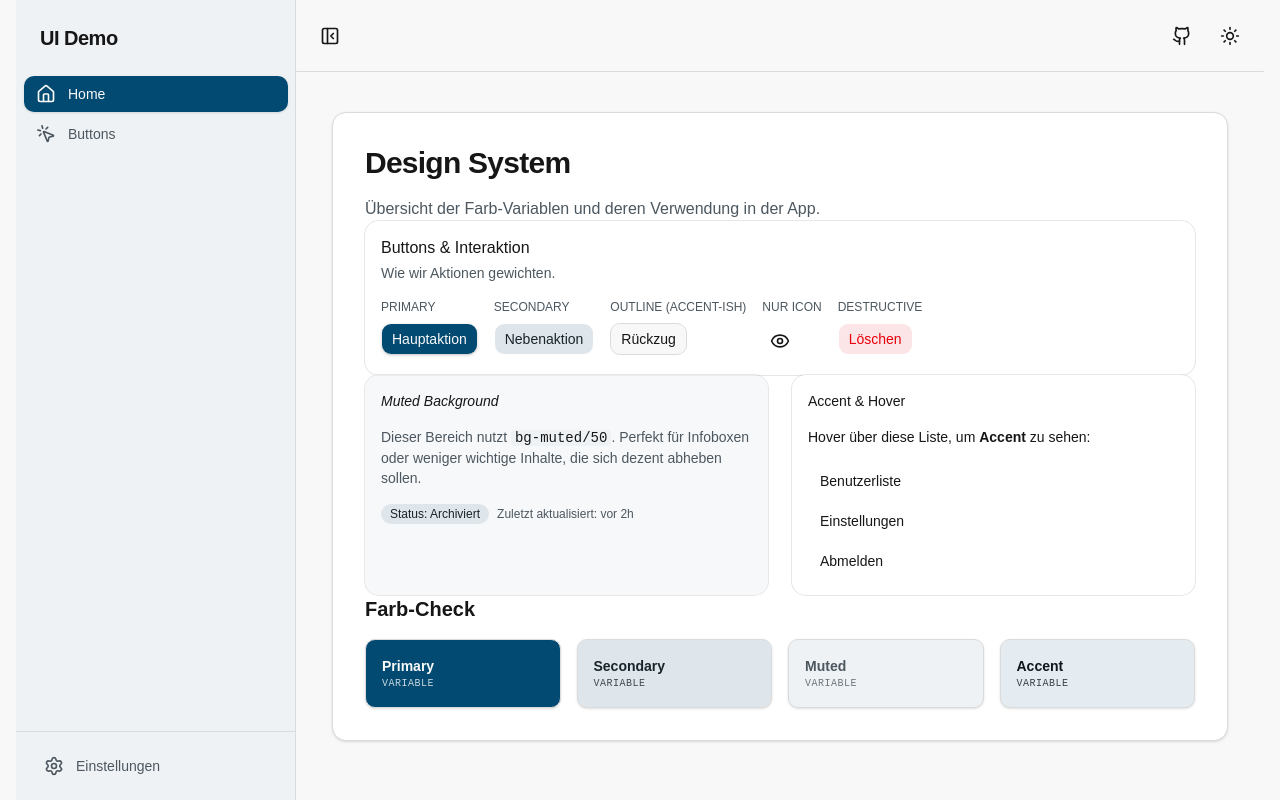
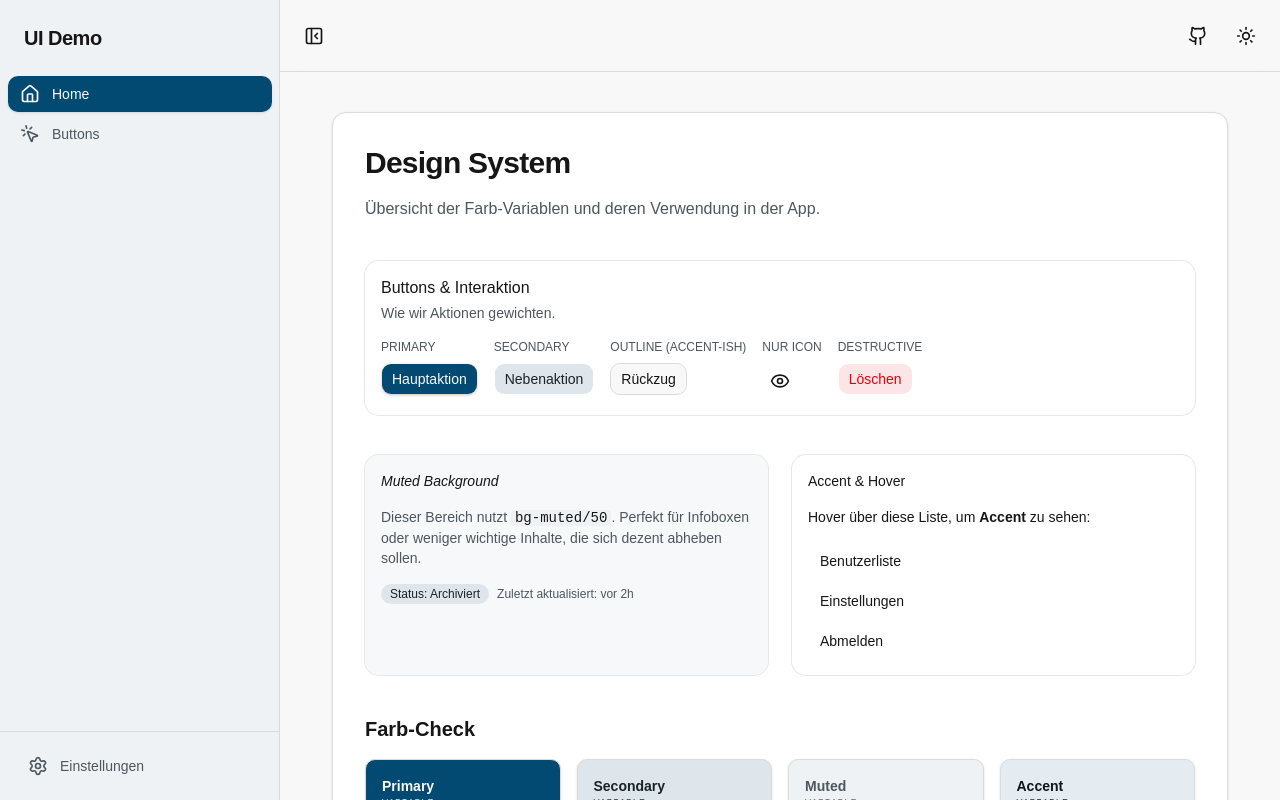
Before and after one commit to stefan8893/ui-demo, a React (Vite) app: page / in a window 1280 px wide. Built offline with nearby package versions, Linux system fonts and the light colour scheme.

Commit message:
ui styling fixes

```diff
--- a/src/components/style-guide/style-guide.tsx
+++ b/src/components/style-guide/style-guide.tsx
@@ -12,7 +12,7 @@ import { Eye } from 'lucide-react'
 
 export default function StyleGuide() {
   return (
-    <>
+    <div className="space-y-10">
       <section>
         <h1 className="text-3xl font-bold tracking-tight mb-4">
           Design System
@@ -127,7 +127,7 @@ export default function StyleGuide() {
           />
         </div>
       </section>
-    </>
+    </div>
   )
 }
 
--- a/src/layout/layout.tsx
+++ b/src/layout/layout.tsx
@@ -26,7 +26,7 @@ export function Layout() {
         'h-screen flex flex-col lg:grid overflow-hidden',
         'transition-all duration-300 ease-in-out',
         'text-foreground',
-        'landscape:px-4',
+        'pl-[env(safe-area-inset-left)] pr-[env(safe-area-inset-right)]',
         showSidebar ? 'grid-cols-[280px_1fr] ' : 'grid-cols-[0px_1fr]',
       )}
     >
--- a/src/layout/mobile-sidebar.tsx
+++ b/src/layout/mobile-sidebar.tsx
@@ -16,7 +16,7 @@ export function MobileSidebar({ isOpen, onOpenChange }: MobileSidebarProps) {
     <Sheet open={isOpen} onOpenChange={onOpenChange}>
       <SheetContent
         side="left"
-        className="p-0 w-70 flex flex-col h-full landscape:pl-8"
+        className="p-0 w-70 flex flex-col h-full pl-[env(safe-area-inset-left)]"
       >
         <div className="sr-only">
           <SheetTitle>Sidebar Navigation</SheetTitle>
```
